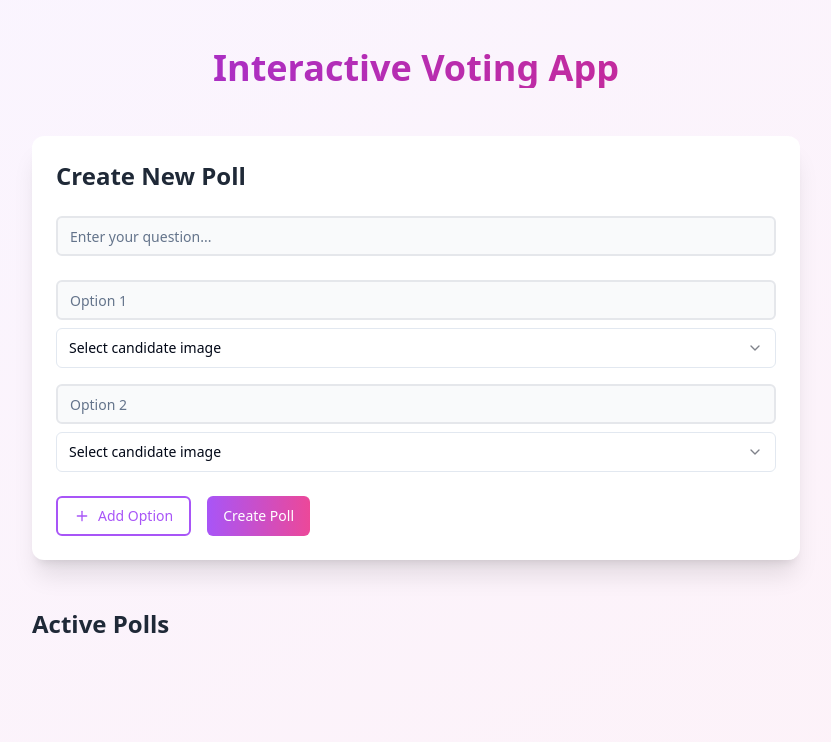
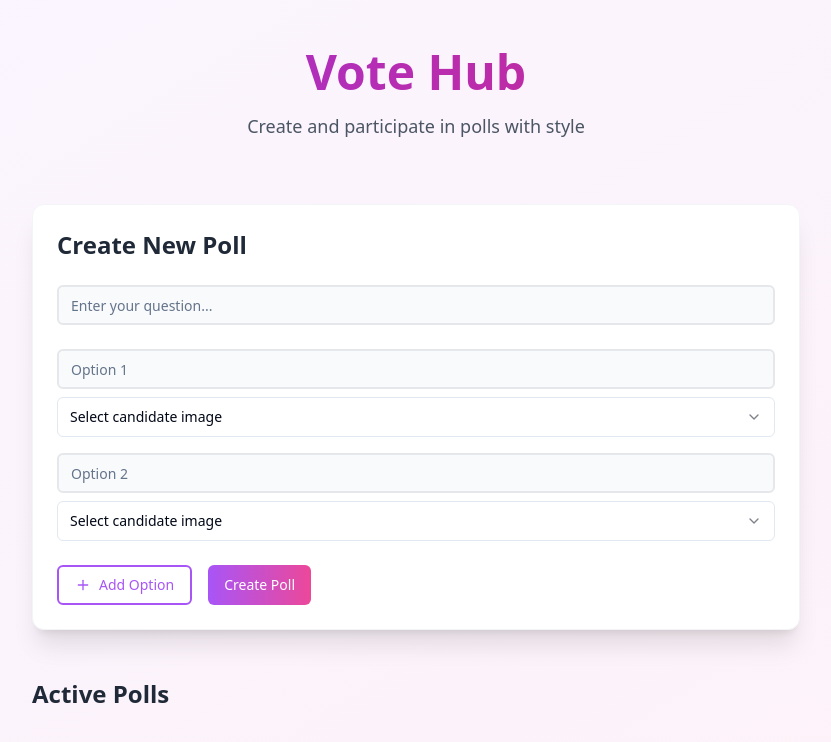
Before and after one commit to Phvl-0/mini-votehub, a React (Vite) app: page / in a window 1280 px wide. Shown: the top 742 px of the page, without its empty margins (224-1055 px from the left). Built offline with nearby package versions, Linux system fonts and the light colour scheme.

Commit message:
Add UX/UI improvements for Vote Hub
Implemented enhancements to the front-end design and user experience for the Vote Hub project, focusing on aesthetics and usability.
[skip gpt_engineer]

```diff
--- a/src/index.css
+++ b/src/index.css
@@ -96,6 +96,50 @@
   }
 
   body {
-    @apply bg-background text-foreground;
+    @apply bg-background text-foreground antialiased;
+  }
+
+  /* Custom scrollbar styles */
+  ::-webkit-scrollbar {
+    width: 8px;
+  }
+
+  ::-webkit-scrollbar-track {
+    @apply bg-gray-100 dark:bg-gray-800;
+  }
+
+  ::-webkit-scrollbar-thumb {
+    @apply bg-gray-300 dark:bg-gray-600 rounded-full;
+  }
+
+  ::-webkit-scrollbar-thumb:hover {
+    @apply bg-gray-400 dark:bg-gray-500;
   }
 }
+
+/* Custom animations */
+@keyframes float {
+  0% {
+    transform: translateY(0px);
+  }
+  50% {
+    transform: translateY(-10px);
+  }
+  100% {
+    transform: translateY(0px);
+  }
+}
+
+.animate-float {
+  animation: float 3s ease-in-out infinite;
+}
+
+/* Glass effect */
+.glass {
+  @apply bg-white/10 backdrop-blur-lg border border-white/20 rounded-2xl;
+}
+
+/* Card hover effect */
+.card-hover {
+  @apply transition-all duration-300 hover:shadow-lg hover:scale-[1.02];
+}
--- a/src/pages/Index.tsx
+++ b/src/pages/Index.tsx
@@ -3,6 +3,7 @@ import { v4 as uuidv4 } from "uuid";
 import CreatePollForm from "@/components/CreatePollForm";
 import PollList from "@/components/PollList";
 import { Poll } from "@/types/poll";
+import { motion } from "framer-motion";
 
 const Index = () => {
   const [polls, setPolls] = useState<Poll[]>([]);
@@ -52,24 +53,46 @@ const Index = () => {
   return (
     <div className="min-h-screen bg-gradient-to-br from-purple-50 to-pink-50 dark:from-gray-900 dark:to-gray-800">
       <div className="container mx-auto px-4 py-12">
-        <h1 className="text-4xl font-bold text-center mb-12 bg-gradient-to-r from-purple-600 to-pink-600 text-transparent bg-clip-text animate-fade-in">
-          Interactive Voting App
-        </h1>
+        <motion.div
+          initial={{ opacity: 0, y: -20 }}
+          animate={{ opacity: 1, y: 0 }}
+          transition={{ duration: 0.5 }}
+          className="text-center mb-16"
+        >
+          <h1 className="text-5xl font-bold mb-4 bg-gradient-to-r from-purple-600 to-pink-600 text-transparent bg-clip-text">
+            Vote Hub
+          </h1>
+          <p className="text-lg text-gray-600 dark:text-gray-300">
+            Create and participate in polls with style
+          </p>
+        </motion.div>
+
         <div className="max-w-3xl mx-auto">
-          <div className="mb-12 transform hover:scale-[1.01] transition-transform duration-200">
-            <div className="bg-white dark:bg-gray-800 rounded-xl shadow-xl p-6 animate-scale-in">
+          <motion.div
+            initial={{ opacity: 0, scale: 0.95 }}
+            animate={{ opacity: 1, scale: 1 }}
+            transition={{ duration: 0.5, delay: 0.2 }}
+            className="mb-12 transform hover:scale-[1.01] transition-transform duration-200"
+          >
+            <div className="bg-white dark:bg-gray-800 rounded-xl shadow-xl p-6 backdrop-blur-sm border border-gray-100 dark:border-gray-700">
               <h2 className="text-2xl font-semibold mb-6 text-gray-800 dark:text-white">
                 Create New Poll
               </h2>
               <CreatePollForm onPollCreated={handlePollCreated} />
             </div>
-          </div>
-          <div className="space-y-6 animate-fade-in">
+          </motion.div>
+
+          <motion.div
+            initial={{ opacity: 0, y: 20 }}
+            animate={{ opacity: 1, y: 0 }}
+            transition={{ duration: 0.5, delay: 0.4 }}
+            className="space-y-6"
+          >
             <h2 className="text-2xl font-semibold mb-6 text-gray-800 dark:text-white">
               Active Polls
             </h2>
             <PollList polls={polls} onVote={handleVote} />
-          </div>
+          </motion.div>
         </div>
       </div>
     </div>
```
